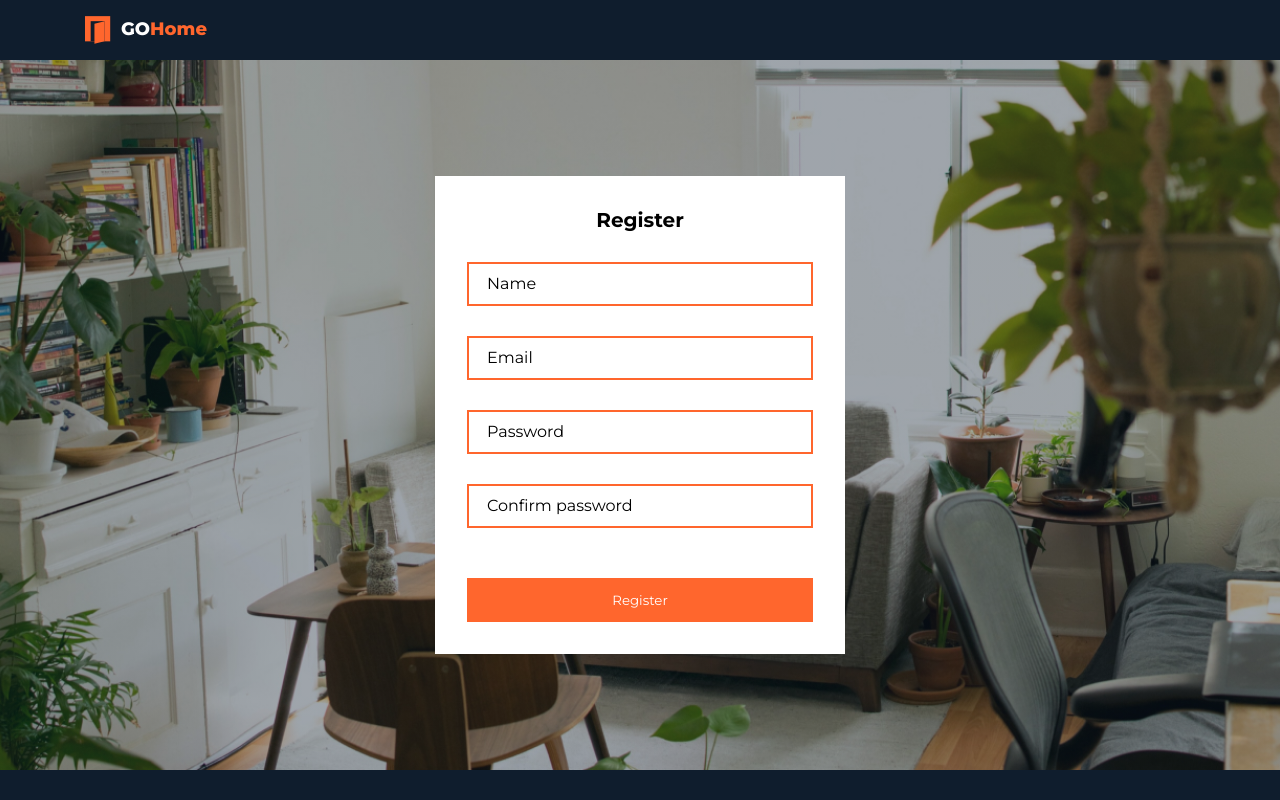
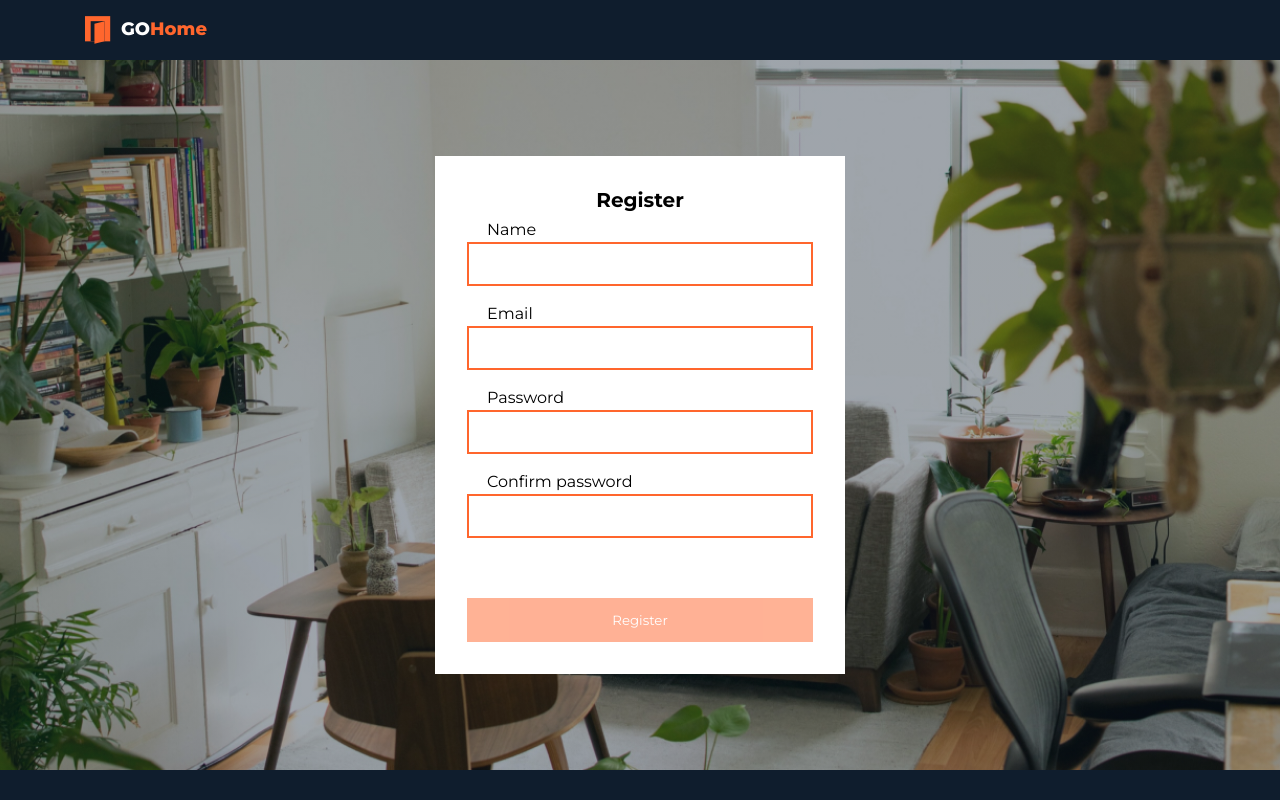
Before and after one commit to memx86/vue-booking, a Vue app: page /register in a window 1280 px wide. Built offline with nearby package versions, Linux system fonts and the light colour scheme.

Commit message:
validation rules required,max,email; validation for Auth component; CustomInput component validates it's value by array of rules it gets from props, shows error message, can get error as prop and invalidates itself accordingly;  valid and invalid styles for CustomInput

```diff
--- a/src/assets/styles/_variables.scss
+++ b/src/assets/styles/_variables.scss
@@ -5,4 +5,6 @@
   --bg-cl-opacity: #0F1D2D66;
   --accent-cl: #FF662D;
   --secondary-accent-cl: #E1EFFF;
+  --success-cl: #D0F0C0;
+  --error-cl: #E32636;
 }
--- a/src/components/Auth.vue
+++ b/src/components/Auth.vue
@@ -8,20 +8,36 @@
           type="text"
           v-model="formData.name"
           label="Name"
+          :rules="[rules.required(), rules.max(12)]"
+          placeholder="asdasd"
         />
-        <CustomInput type="text" v-model="formData.email" label="Email" />
+        <CustomInput
+          type="text"
+          v-model="formData.email"
+          label="Email"
+          :rules="[rules.required(), rules.email()]"
+        />
         <CustomInput
           type="password"
           v-model="formData.password"
           label="Password"
+          :rules="[rules.required(), rules.max(16)]"
         />
         <CustomInput
           v-if="register"
           type="password"
           v-model="formData.confirmPassword"
           label="Confirm password"
+          :rules="[rules.required(), rules.max(16)]"
+          :error="
+            formData.password.value !== formData.confirmPassword.value
+              ? 'passwords must match'
+              : ''
+          "
         />
-        <ButtonVue type="submit" class="auth__btn">{{ title }}</ButtonVue>
+        <ButtonVue type="submit" :disabled="!isValid" class="auth__btn">{{
+          title
+        }}</ButtonVue>
       </form>
     </div>
   </section>
@@ -31,15 +47,21 @@
 import CustomInput from "./shared/CustomInput.vue";
 import ButtonVue from "./shared/Button.vue";
 
+import { required, email, max } from "../validation";
+
+const initialFieldValue = {
+  value: "",
+  isValid: false,
+};
+
 const initialStateLogin = {
-  email: "",
-  password: "",
+  email: { ...initialFieldValue },
+  password: { ...initialFieldValue },
 };
 const initialStateRegister = {
-  name: "",
-  email: "",
-  password: "",
-  confirmPassword: "",
+  ...initialStateLogin,
+  name: { ...initialFieldValue },
+  confirmPassword: { ...initialFieldValue },
 };
 
 export default {
@@ -61,6 +83,25 @@ export default {
   computed: {
     title() {
       return this.register ? "Register" : "Log in";
+    },
+    rules() {
+      return {
+        required,
+        email,
+        max,
+      };
+    },
+    isValid() {
+      if (this.register) {
+        const isPasswordsMatch =
+          this.formData.password.value === this.formData.confirmPassword.value;
+        if (!isPasswordsMatch) return false;
+      }
+
+      const result = Object.values(this.formData)
+        .map((field) => field.isValid)
+        .reduce((acc, value) => acc && value, true);
+      return result;
     },
   },
   methods: {
@@ -104,7 +145,7 @@ export default {
 .auth__form {
   display: flex;
   flex-direction: column;
-  gap: 30px;
+  gap: 40px;
 }
 .auth__btn {
   margin-top: 20px;
--- a/src/components/shared/Button.vue
+++ b/src/components/shared/Button.vue
@@ -21,7 +21,7 @@ export default {
   background-color: var(--accent-cl);
   border: 1px solid transparent;
   transition: color 250ms linear, background-color 250ms linear,
-    border-color 250ms linear;
+    border-color 250ms linear, opacity 250ms linear;
   cursor: pointer;
 
   &:hover,
@@ -32,5 +32,10 @@ export default {
     border-color: var(--accent-cl);
     outline: none;
   }
+
+  &:disabled {
+    opacity: 0.5;
+    cursor: not-allowed;
+  }
 }
 </style>
--- a/src/components/shared/CustomInput.vue
+++ b/src/components/shared/CustomInput.vue
@@ -2,9 +2,11 @@
   <label class="input__wrapper">
     <input
       v-bind="$attrs"
-      :value="modelValue"
+      :value="modelValue.value"
       @input="handleInput"
       class="input__input"
+      :class="getIsValidClass ? 'input__input--success' : 'input__input--error'"
+      placeholder=" "
     />
     <span
       v-if="!!label"
@@ -12,6 +14,7 @@
       :class="hasValue && 'input__label--up'"
       >{{ label }}</span
     >
+    <span v-if="!isValid" class="input__error">{{ errorMessage }}</span>
   </label>
 </template>
 
@@ -20,23 +23,77 @@ export default {
   name: "CustomInput",
   props: {
     modelValue: {
-      type: String,
-      default: "",
+      type: Object,
+      required: true,
     },
     label: {
       type: String,
       default: "",
     },
+    error: {
+      type: String,
+    },
+    rules: {
+      type: Array,
+      default: () => [],
+    },
   },
   inheritAttrs: false,
+  data() {
+    return {
+      isValid: true,
+      errorMessage: "",
+    };
+  },
   computed: {
     hasValue() {
       return !!this.modelValue;
     },
+    getIsValidClass() {
+      if (!this.hasValue) return true;
+      return this.isValid;
+    },
   },
   methods: {
+    emitUpdate(value) {
+      this.$emit("update:modelValue", {
+        value: value,
+        isValid: this.isValid,
+      });
+    },
     handleInput(e) {
-      this.$emit("update:modelValue", e.target.value);
+      this.validate();
+      this.emitUpdate(e.target.value);
+    },
+    validate() {
+      if (this.error) {
+        return;
+      }
+
+      const hasPassed = this.rules.every((rule) => {
+        const { hasPassed, errorMessage } = rule(this.modelValue.value);
+
+        if (!hasPassed) this.errorMessage = errorMessage;
+
+        return hasPassed;
+      });
+
+      this.isValid = hasPassed;
+    },
+  },
+  watch: {
+    isValid() {
+      if (!this.isValid) return;
+      this.errorMessage = "";
+    },
+    error() {
+      if (!this.error) {
+        this.validate();
+        this.emitUpdate(this.modelValue.value);
+        return;
+      }
+      this.isValid = false;
+      this.errorMessage = this.error;
     },
   },
 };
@@ -54,6 +111,24 @@ export default {
   padding-left: var(--padding);
   font-size: 18px;
   border: 2px solid var(--accent-cl);
+  transition: border-color 250ms linear;
+
+  &:active,
+  &:focus,
+  &:focus-visible,
+  &:focus-within {
+    outline: none;
+  }
+
+  &--success {
+    &:not(:placeholder-shown) {
+      border-color: var(--success-cl);
+    }
+  }
+
+  &--error {
+    border-color: var(--error-cl);
+  }
 }
 .input__label {
   position: absolute;
@@ -68,4 +143,11 @@ export default {
   transform: translateY(-44px);
   pointer-events: all;
 }
+
+.input__error {
+  position: absolute;
+  right: 0;
+  bottom: -50%;
+  color: var(--error-cl);
+}
 </style>
--- /dev/null
+++ b/src/validation/email.js
@@ -0,0 +1,13 @@
+const email =
+  (message = "invalid email") =>
+  (value) => {
+    const regex =
+      /[a-z0-9!#$%&'*+/=?^_`{|}~-]+(?:\.[a-z0-9!#$%&'*+/=?^_`{|}~-]+)*@(?:[a-z0-9](?:[a-z0-9-]*[a-z0-9])?\.)+[a-z0-9](?:[a-z0-9-]*[a-z0-9])?/g;
+    const hasPassed = value.match(regex);
+
+    return {
+      hasPassed,
+      errorMessage: hasPassed ? "" : message,
+    };
+  };
+export default email;
--- /dev/null
+++ b/src/validation/index.js
@@ -0,0 +1,5 @@
+import required from "./required";
+import email from "./email";
+import max from "./max";
+
+export { required, email, max };
--- /dev/null
+++ b/src/validation/max.js
@@ -0,0 +1,11 @@
+const max =
+  (maxLength, message = `max length is ${maxLength}`) =>
+  (value) => {
+    const hasPassed = value.length <= maxLength;
+    return {
+      hasPassed,
+      errorMessage: hasPassed ? "" : message,
+    };
+  };
+
+export default max;
--- /dev/null
+++ b/src/validation/required.js
@@ -0,0 +1,11 @@
+const required =
+  (message = "is requiered") =>
+  (value) => {
+    const hasPassed = !!value;
+    return {
+      hasPassed,
+      errorMessage: hasPassed ? "" : message,
+    };
+  };
+
+export default required;
```
